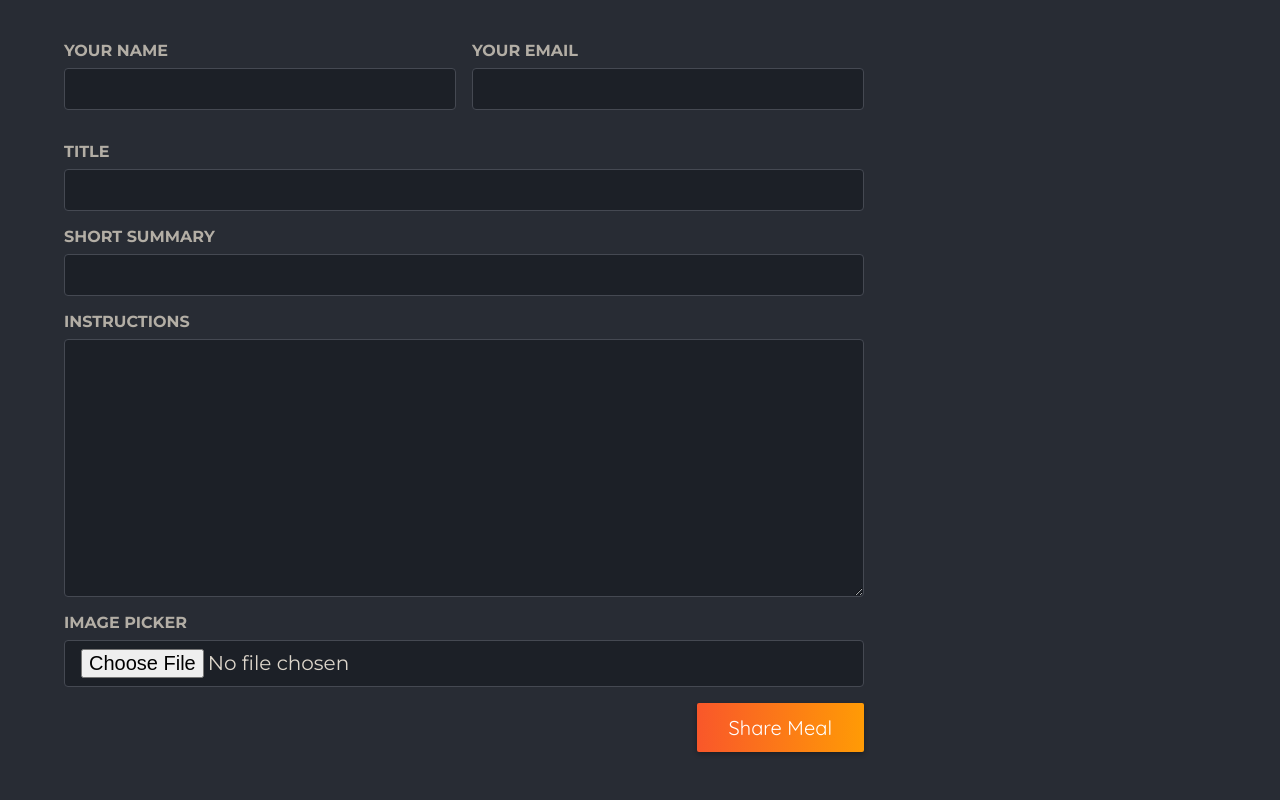
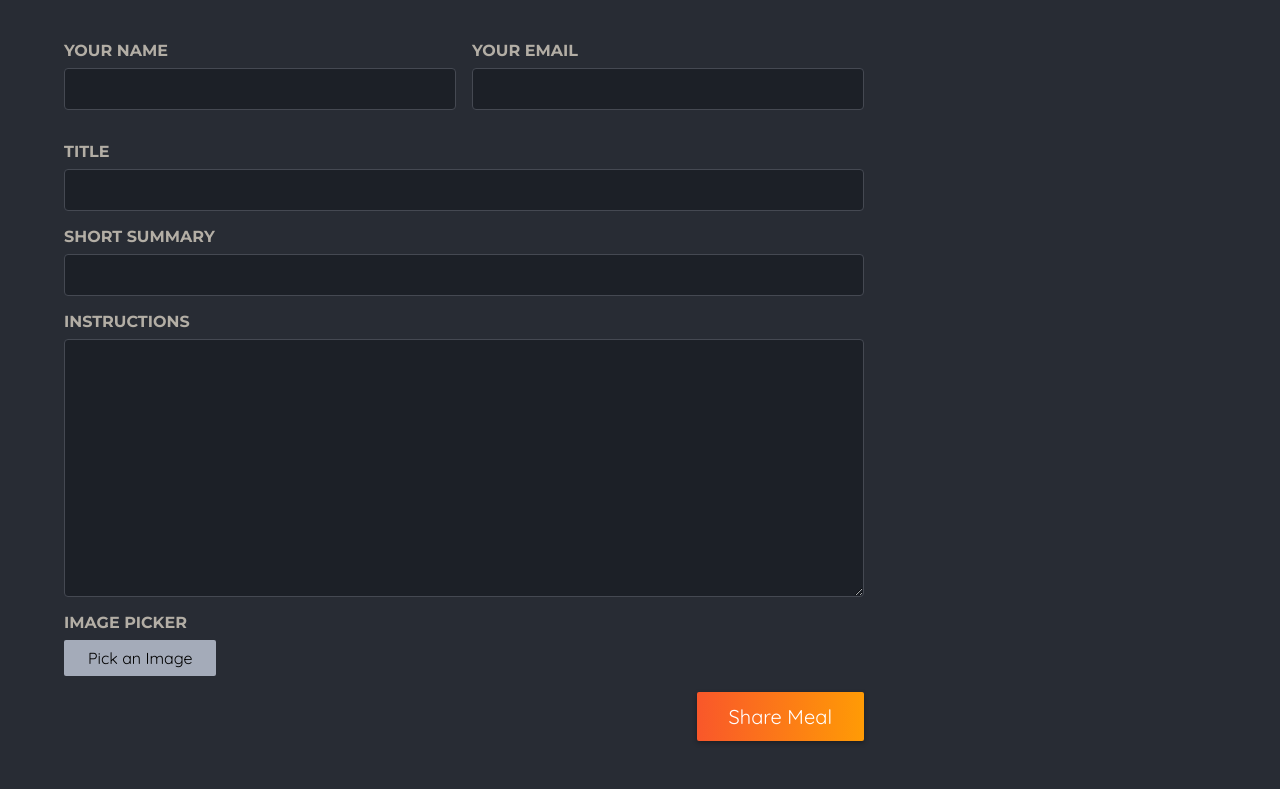
Before and after one commit to AhmedHesham303/Foodies, a Next.js app: page /meals/share in a window 1280 px wide. Shown: the part 367-1167 px from the top of the page. Built offline with nearby package versions, Linux system fonts and the light colour scheme.

Commit message:
feat : edited image picker styles

```diff
--- a/components/meals/ImagePicker.jsx
+++ b/components/meals/ImagePicker.jsx
@@ -5,11 +5,15 @@ function ImagePicker({ label, name }) {
       <label htmlFor={name}>{label}</label>
       <div className={classes.controls}>
         <input
+          className={classes.input}
           id={name}
           type="file"
           accept="image/png, image/jpeg"
           name={name}
         />
+        <button className={classes.button} type="button">
+          Pick an Image
+        </button>
       </div>
     </div>
   );
```
